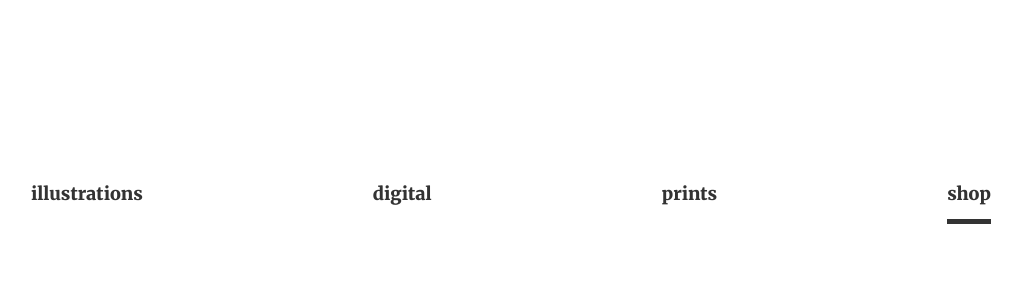
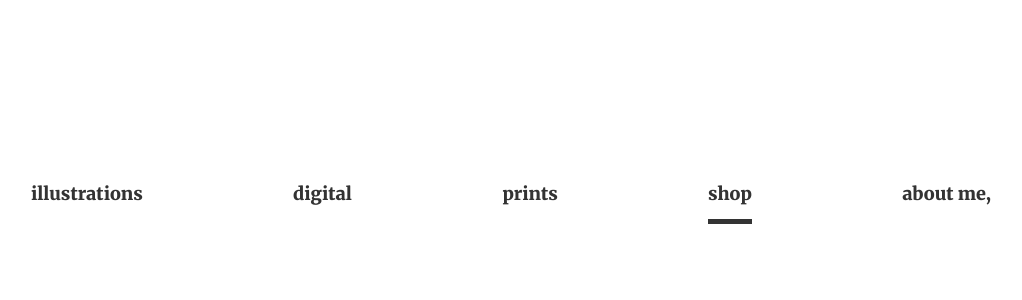
Before and after one commit to beetlebob/beetlebob.github.io, a Jekyll site: the page built from shop.html, in a window 1280 px wide. Shown: the top 300 px of the page, without its empty margins (129-1151 px from the left). Built offline with Jekyll 4.4.1, drawn with Linux system fonts in a browser that asks for light colours.

Commit message:
Update _config.yml

```diff
--- a/_config.yml
+++ b/_config.yml
@@ -38,6 +38,7 @@ defaults:
           digital: /digital
           prints: /prints
           shop: /shop
+          about me,: /aboutme
   - scope:
       path: ""
       type: designs
```
